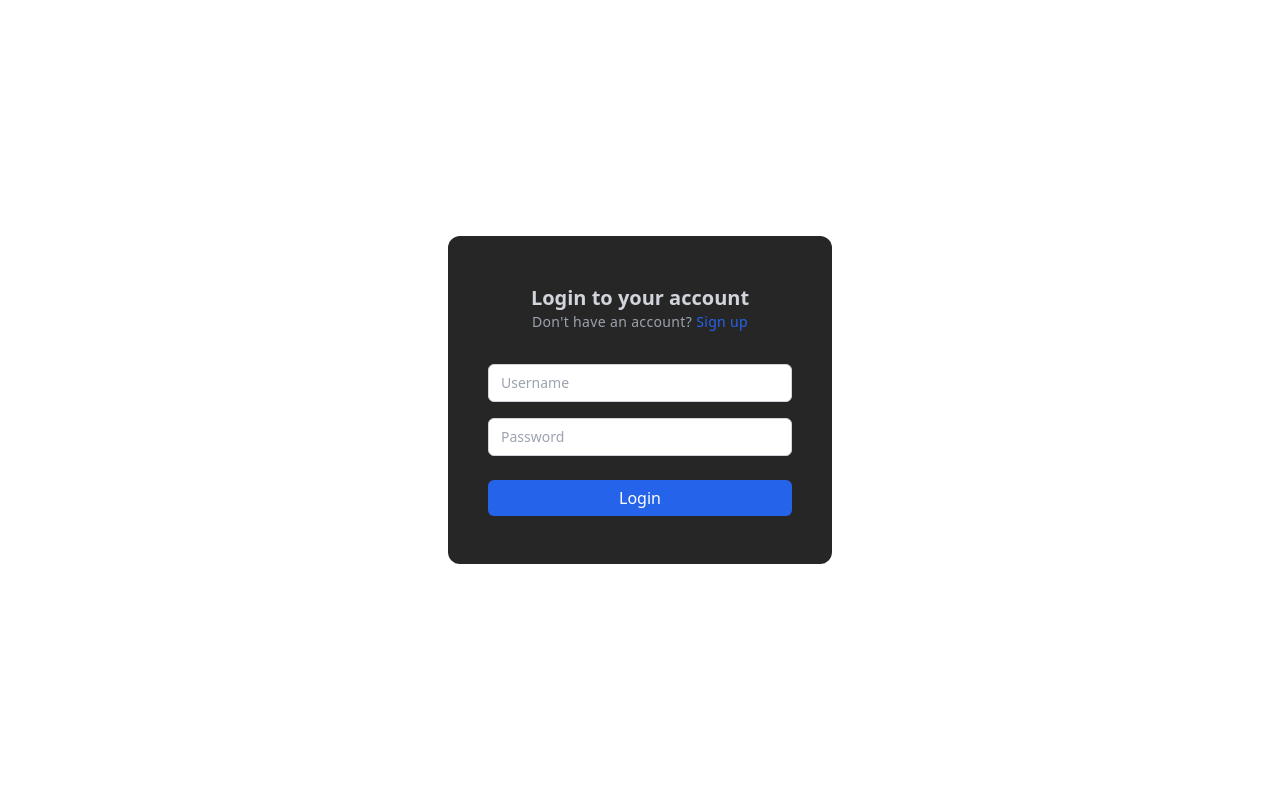
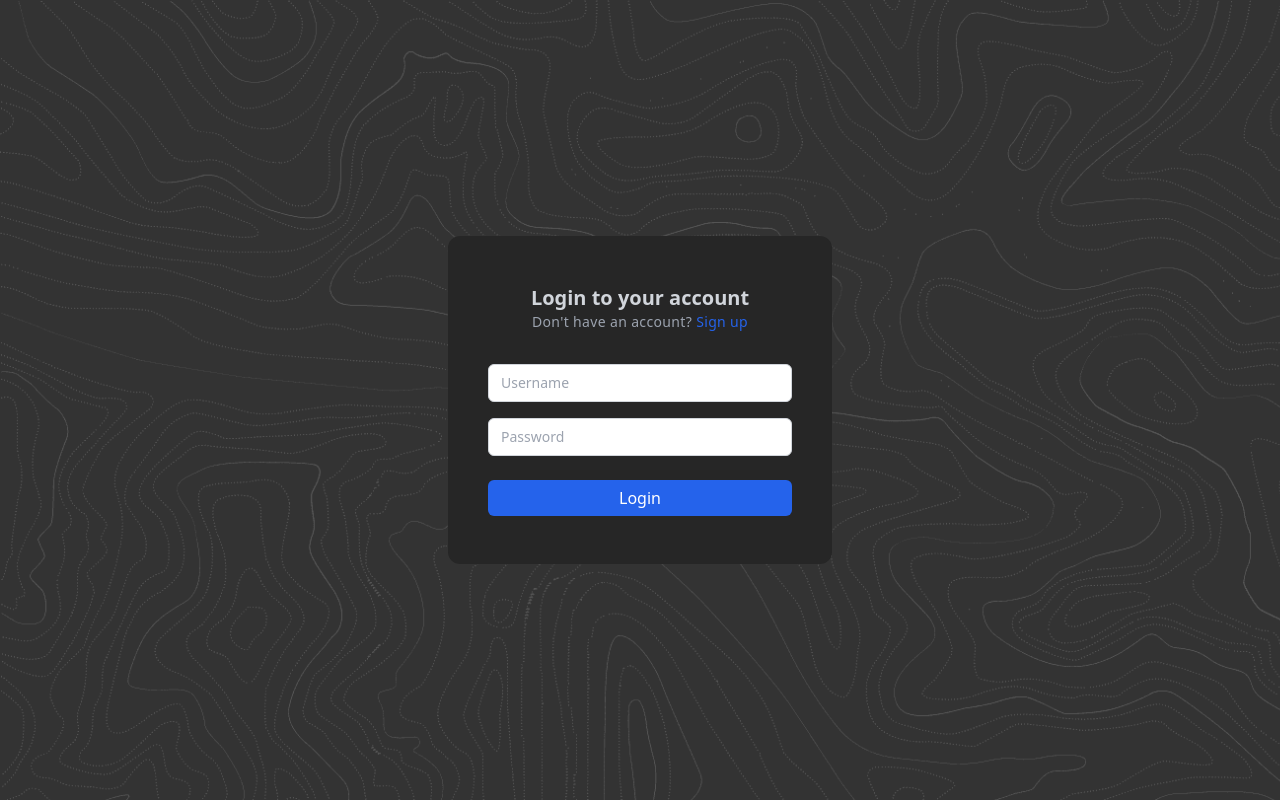
Before and after one commit to DeeptanshuSanghani1/MemoryLane, a React (Create React App) app in the folder frontend/: page /login in a window 1280 px wide. Built offline with nearby package versions, Linux system fonts and the light colour scheme; no server answers; what apollo-upload-client would draw is missing.

Commit message:
Updated background styling

```diff
--- a/frontend/src/index.css
+++ b/frontend/src/index.css
@@ -1,3 +1,9 @@
 @tailwind base;
 @tailwind components;
 @tailwind utilities;
+
+#topo {
+    background-image: url("./assets/topo-pattern.png");
+    background-size: cover;
+    background-color: rgba(0, 0, 0, 0.8);
+  }
--- a/frontend/src/index.tsx
+++ b/frontend/src/index.tsx
@@ -8,7 +8,7 @@ import App from "./App";
 // Apollo Client Setup
 const client = new ApolloClient({
   link: createUploadLink({
-    uri: "https://memorylane-service-ke4ahcvf3a-ue.a.run.app/graphql" //process.env.REACT_APP_GRAPHQL_ENDPOINT, // Ensure this environment variable is set in .env
+    uri: process.env.REACT_APP_GRAPHQL_ENDPOINT, // Ensure this environment variable is set in .env
   }),
   cache: new InMemoryCache(),
 });
```
Also changed, not shown: frontend/src/assets/topo-pattern.png (added).
